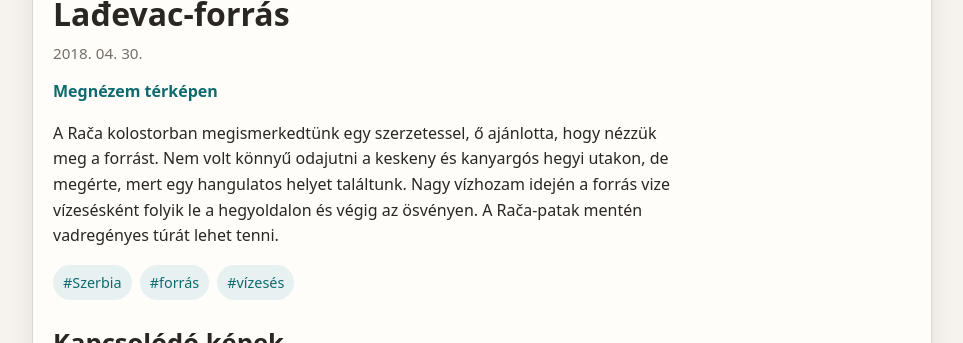
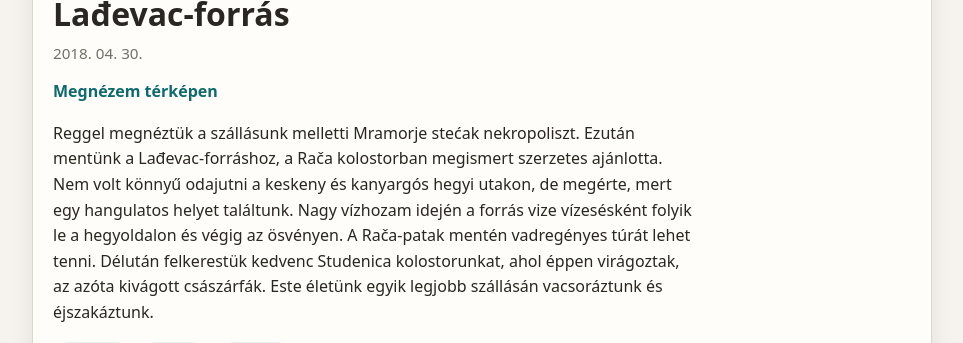
Before and after one commit to havassy/fotoblog, a Jekyll site: the page built from _posts/2018-04-30-ladevac_forras.md, in a window 1280 px wide and 900 px high, scrolled down 655 px, cut to the strip 138-481 px from the top of the window. Shown: the whole strip, without its empty margins (158-1121 px from the left). Built offline with Jekyll 4.4.1, drawn with Linux system fonts in a browser that asks for light colours.

Commit message:
Auto-create/update posts from images [skip ci]

```diff
--- a/_posts/2018-04-30-ladevac_forras.md
+++ b/_posts/2018-04-30-ladevac_forras.md
@@ -13,7 +13,7 @@ tags:
   - "Szerbia"
   - "forrás"
   - "vízesés"
-description: "A Rača kolostorban megismerkedtünk egy szerzetessel, ő ajánlotta, hogy nézzük meg a forrást."
+description: "Reggel megnéztük a szállásunk melletti Mramorje stećak nekropoliszt."
 ---
 
-A Rača kolostorban megismerkedtünk egy szerzetessel, ő ajánlotta, hogy nézzük meg a forrást. Nem volt könnyű odajutni a keskeny és kanyargós hegyi utakon, de megérte, mert egy hangulatos helyet találtunk. Nagy vízhozam idején a forrás vize vízesésként folyik le a hegyoldalon és végig az ösvényen. A Rača-patak mentén vadregényes túrát lehet tenni.
+Reggel megnéztük a szállásunk melletti Mramorje stećak nekropoliszt. Ezután mentünk a Lađevac-forráshoz, a Rača kolostorban megismert szerzetes ajánlotta. Nem volt könnyű odajutni a keskeny és kanyargós hegyi utakon, de megérte, mert egy hangulatos helyet találtunk. Nagy vízhozam idején a forrás vize vízesésként folyik le a hegyoldalon és végig az ösvényen. A Rača-patak mentén vadregényes túrát lehet tenni. Délután felkerestük kedvenc Studenica kolostorunkat, ahol éppen virágoztak, az azóta kivágott császárfák. Este életünk egyik legjobb szállásán vacsoráztunk és éjszakáztunk.
```
